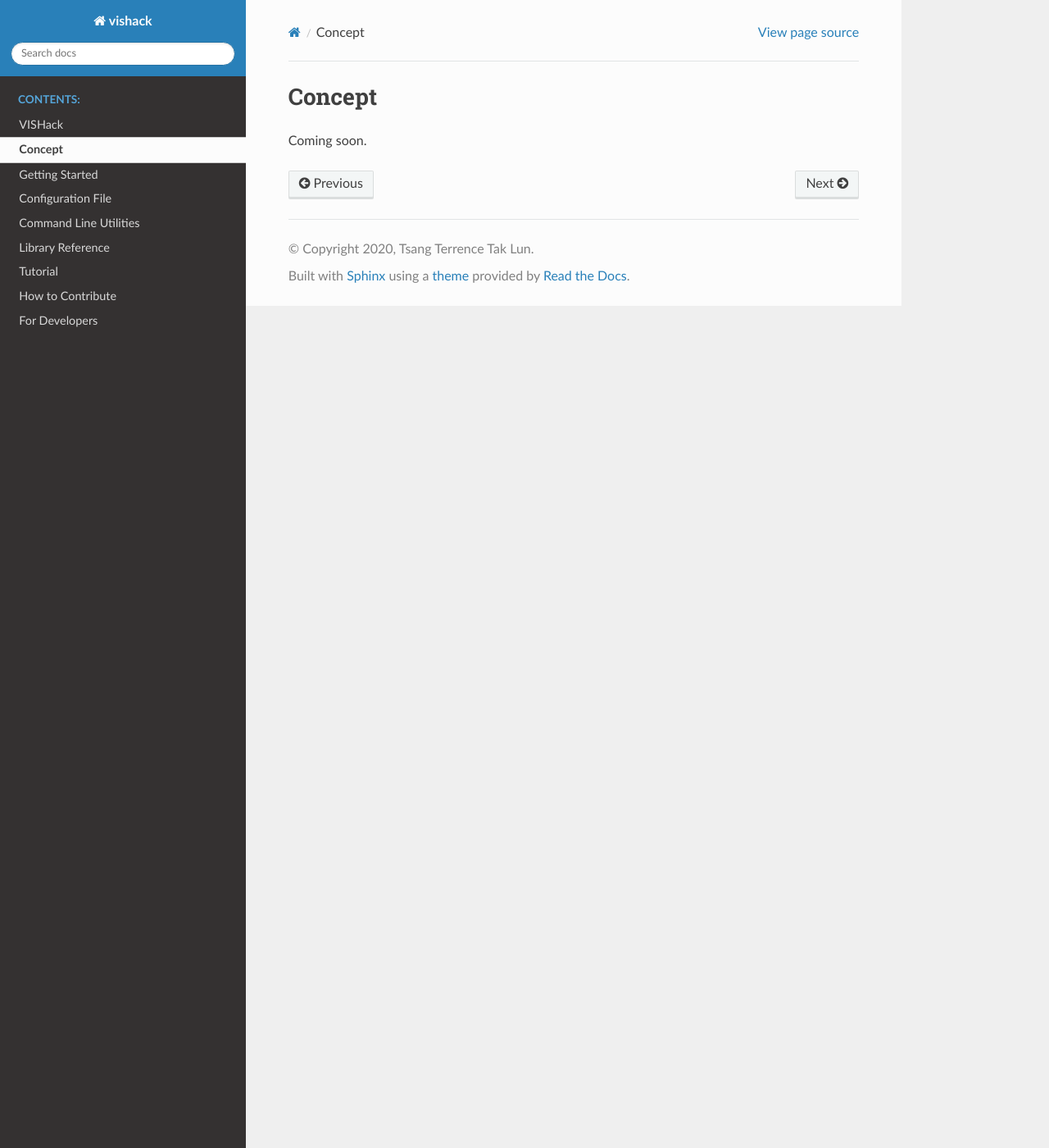
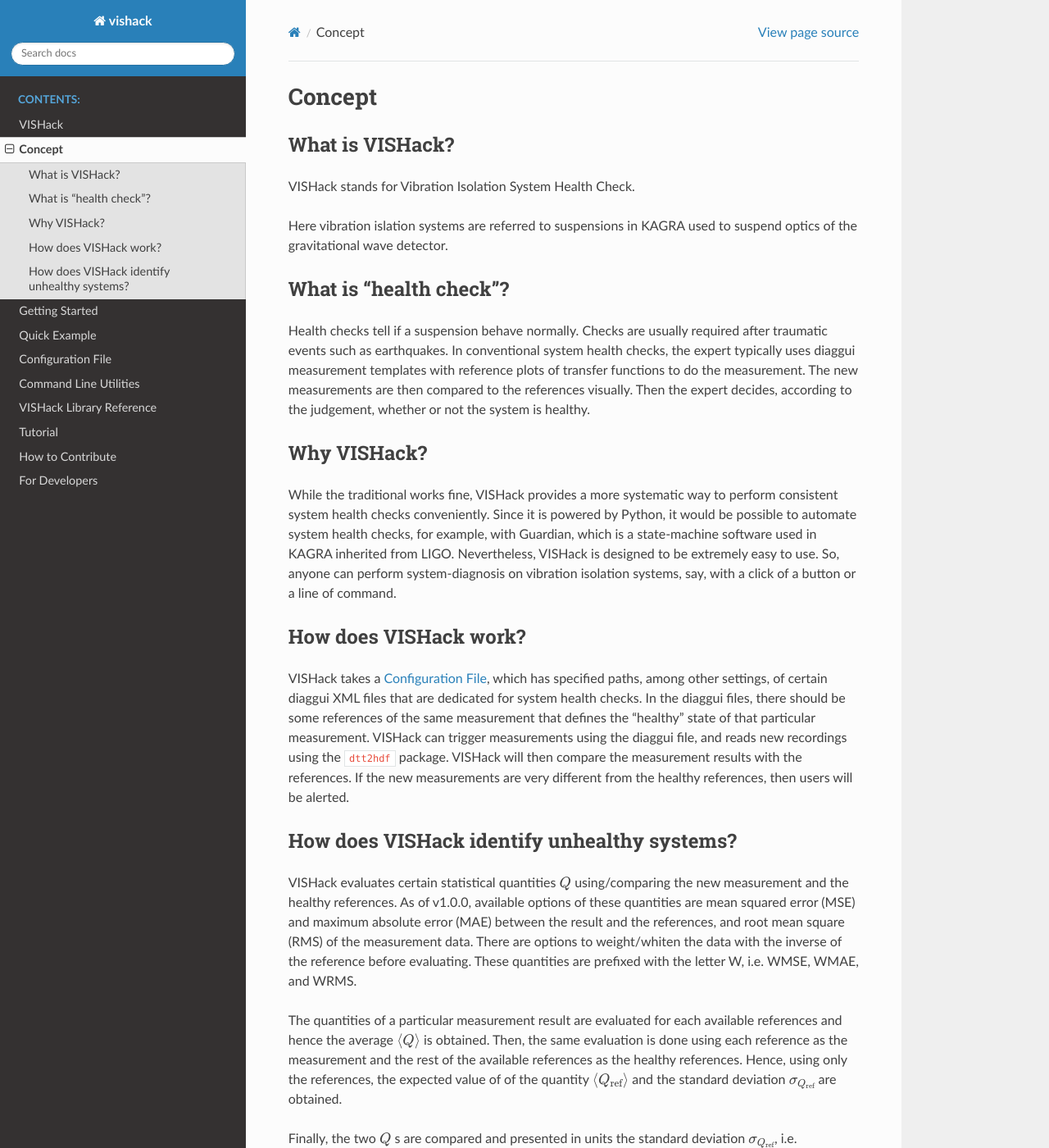
Before and after one commit to gw-vis/vishack, a Sphinx documentation site: the page built from docs/source/concept.rst, in a window 1280 px wide and 1400 px high. Shown: the whole window at 82% size. Built offline with Sphinx 7.4.7 and the Read the Docs theme 2.0.0, drawn with Linux system fonts in a browser that asks for light colours; some of the changed text lies outside the part shown.

```diff
--- a/docs/source/concept.rst
+++ b/docs/source/concept.rst
@@ -1,3 +1,75 @@
 Concept
 =======
-Coming soon.
+
+What is VISHack?
+----------------
+VISHack stands for Vibration Isolation System Health Check.
+
+Here vibration islation systems are referred to suspensions in KAGRA used
+to suspend optics of the gravitational wave detector.
+
+What is "health check"?
+-----------------------
+Health checks tell if a suspension behave normally. Checks are usually
+required after traumatic events such as earthquakes. In conventional system
+health checks, the expert typically uses diaggui measurement templates with
+reference plots of transfer functions to do the measurement.
+The new measurements are then compared to the references visually. Then
+the expert decides, according to the judgement, whether or not the system
+is healthy.
+
+Why VISHack?
+------------
+While the traditional works fine, VISHack provides a more systematic
+way to perform consistent system health checks conveniently. Since it is
+powered by Python, it would be possible to automate system health checks,
+for example, with Guardian, which is a state-machine software used in KAGRA
+inherited from LIGO. Nevertheless, VISHack is designed to be extremely
+easy to use. So, anyone can perform system-diagnosis on vibration isolation
+systems, say, with a click of a button or a line of command.
+
+How does VISHack work?
+----------------------
+VISHack takes a :ref:`Configuration File`, which has specified paths, among
+other settings, of certain diaggui XML files that are dedicated for system
+health checks.
+In the diaggui files, there should be some references of the same measurement
+that defines the "healthy" state of that particular measurement. VISHack
+can trigger measurements using the diaggui file, and reads new recordings
+using the :code:`dtt2hdf` package. VISHack will then compare the measurement
+results with the references. If the new measurements are very different from
+the healthy references, then users will be alerted.
+
+How does VISHack identify unhealthy systems?
+--------------------------------------------
+VISHack evaluates certain statistical quantities :math:`Q`
+using/comparing the new measurement and the healthy references.
+As of v1.0.0, available
+options of these quantities are mean squared error (MSE) and maximum absolute
+error (MAE) between the result and the references,
+and root mean square (RMS) of the measurement data.
+There are options to weight/whiten
+the data with the inverse of the reference before evaluating. These quantities
+are prefixed with the letter W, i.e. WMSE, WMAE, and WRMS.
+
+The quantities of a particular measurement result are evaluated for each
+available references and hence the average :math:`\left\langle Q\right\rangle`
+is obtained. Then, the same evaluation is done using each reference as the
+measurement and the rest of the available references as the healthy references.
+Hence, using only the references, the expected value of of the quantity
+:math:`\left\langle Q_\mathrm{ref}\right\rangle` and the standard deviation
+:math:`\sigma_{Q_\mathrm{ref}}` are obtained.
+
+Finally, the two :math:`Q` s are compared and presented in units the standard
+deviation :math:`\sigma_{Q_\mathrm{ref}}`, i.e.
+
+.. math::
+
+   \left\langle Q\right\rangle-\left\langle Q_\mathrm{ref}\right\rangle
+   =d\,\sigma_{Q_\mathrm{ref}},
+
+where :math:`d` is a constant representing the difference between the
+current measurement and the health references. When
+:math:`\left\lvert d\right\rvert` is larger than a defined threshold, then
+the system is considered unhealthy and would require further attention from
+experts.
--- a/docs/source/conf.py
+++ b/docs/source/conf.py
@@ -41,6 +41,13 @@ extensions = [
 
 autosummary_generate = True
 
+autodoc_default_options = {
+    'members': True,
+    'undoc-members': True,
+    'show-inheritance': True,
+    'inherited-members': True,
+}
+
 # Add any paths that contain templates here, relative to this directory.
 templates_path = ['_templates']
 
--- /dev/null
+++ b/docs/source/generated/vishack.generate_sample_config.rst
@@ -0,0 +1,6 @@
+vishack.generate\_sample\_config
+================================
+
+.. currentmodule:: vishack
+
+.. autofunction:: generate_sample_config
--- a/vishack/_version.py
+++ b/vishack/_version.py
@@ -1,5 +1,5 @@
 # from ..setup.py import VERSION
-MAJOR = 0
+MAJOR = 1
 MINOR = 0
 MICRO = 0
 VERSION = '%d.%d.%d'%(MAJOR,MINOR,MICRO)
```
Also changed, not shown: README.rst (+18 -136 lines), docs/source/command_line_utilities.rst (+13 -11 lines), docs/source/generated/vishack.core.config.rst (deleted, +0 -16 lines), docs/source/generated/vishack.core.evaluate.rst (added, +21 -0 lines), docs/source/generated/vishack.data.diag.rst (added, +17 -0 lines), docs/source/generated/vishack.data.diaggui.rst (added, +20 -0 lines), docs/source/generated/vishack.data.output.rst (added, +20 -0 lines), docs/source/getting_started.rst (+17 -10 lines), docs/source/index.rst (+38 -29 lines), docs/source/library/quick_reference.rst (deleted, +0 -43 lines), docs/source/library_reference.rst (deleted, +0 -30 lines), docs/source/quick_example.rst (added, +40 -0 lines), docs/source/tutorial.rst (+24 -13 lines), docs/source/vishack_library_reference.rst (added, +27 -0 lines).
